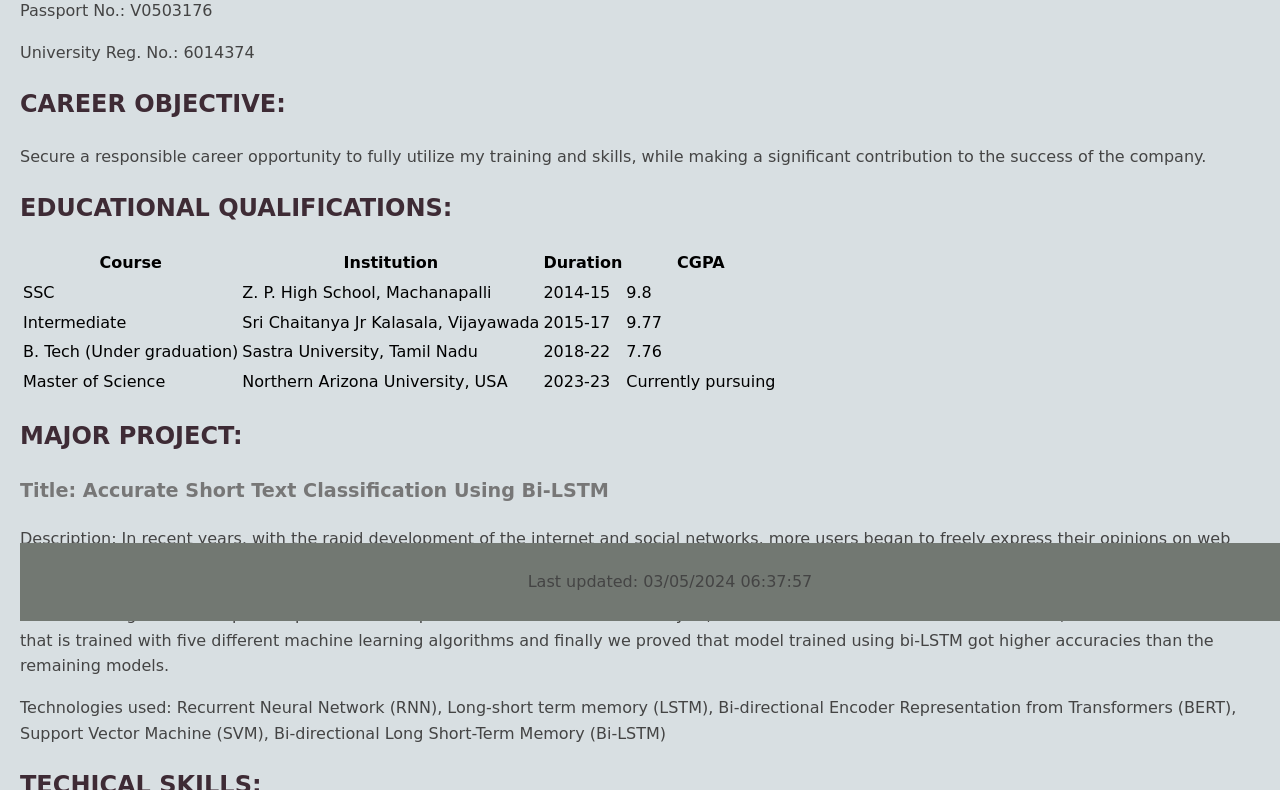
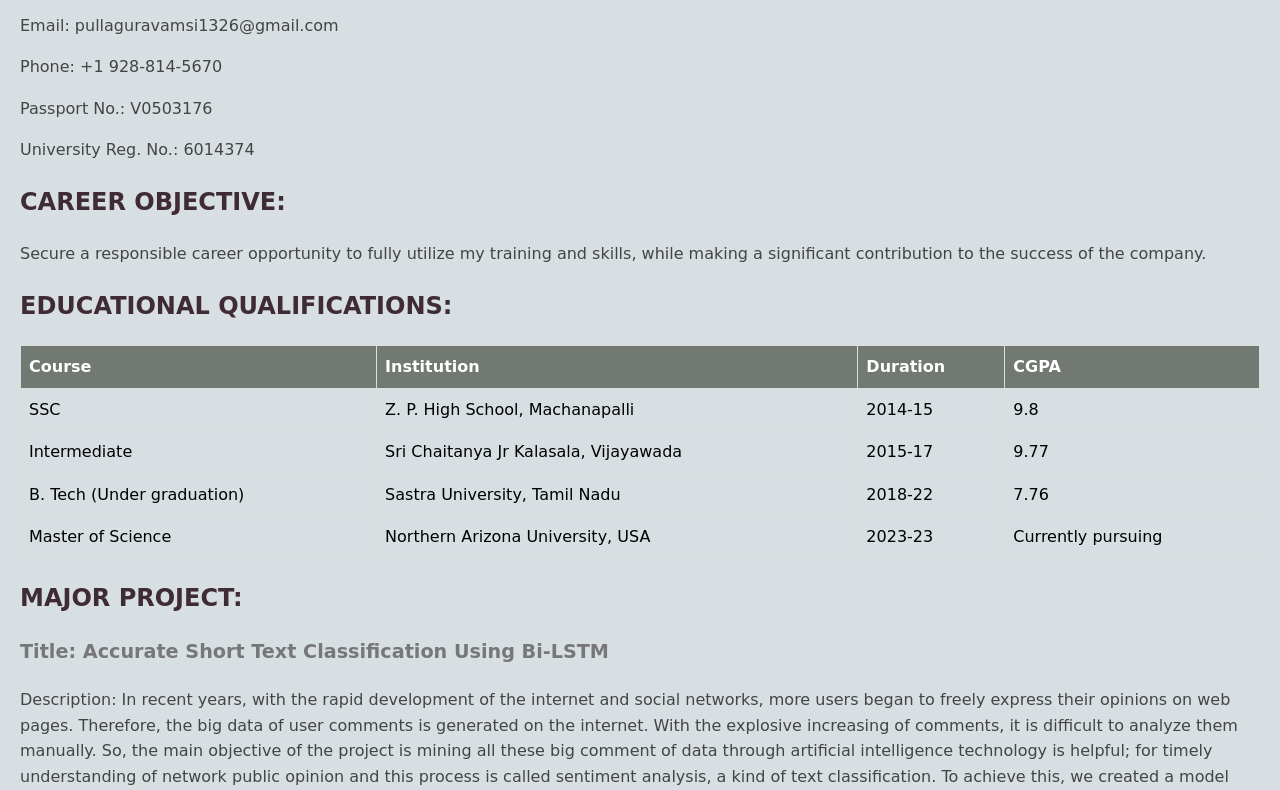
Before and after one commit to VamsiPullagura6677/ITC-505, a plain HTML site: page lab-4/index.html in a window 1280 px wide. Shown: the part 179-969 px from the top of the page. Drawn offline with Linux system fonts and the light colour scheme.

Commit message:
Update index.html

```diff
--- a/lab-4/index.html
+++ b/lab-4/index.html
@@ -20,6 +20,7 @@
         h1 {
             color: #1a211f;
             font-size: 2em;
+            text-align: center;
         }
 
         h2 {
@@ -42,22 +43,48 @@
             padding-left: 20px;
         }
 
+        table {
+            border-collapse: collapse;
+            width: 100%;
+            margin-bottom: 20px;
+        }
+
+        th, td {
+            border: 1px solid #ddd;
+            padding: 8px;
+            text-align: left;
+        }
+
+        th {
+            background-color: #727872;
+            color: #fff;
+        }
+
         a {
             color: #2500cc;
         }
 
         footer {
-            background-color:#727872;
+            background-color: #727872;
             color: #fff;
             text-align: center;
             padding: 10px;
-            position: fixed;
-            bottom: 0;
             width: 100%;
         }
     </style>
 </head>
 <body>
+    <!-- Last Updated Section -->
+    <footer>
+        <p>Last updated:
+            <span id="lastModified"></span>
+        </p>
+    </footer>
+    <script type="text/javascript">
+         var x = document.lastModified;
+         document.getElementById('lastModified').textContent = x;
+    </script>
+
     <!-- Resume Content -->
     <h1>VAMSI PULLAGURA</h1>
     <p>Email: pullaguravamsi1326@gmail.com</p>
@@ -68,6 +95,8 @@
     <h2>CAREER OBJECTIVE:</h2>
     <p>Secure a responsible career opportunity to fully utilize my training and skills, while making a significant contribution to the success of the company.</p>
 
+    <!-- Educational Qualifications Table -->
+    <section>
         <h2>EDUCATIONAL QUALIFICATIONS:</h2>
         <table>
             <tr>
@@ -101,18 +130,20 @@
                 <td>Currently pursuing</td>
             </tr>
         </table>
+    </section>
 
     <h2>MAJOR PROJECT:</h2>
     <h3>Title: Accurate Short Text Classification Using Bi-LSTM</h3>
     <p>Description: In recent years, with the rapid development of the internet and social networks, more users began to freely express their opinions on web pages. Therefore, the big data of user comments is generated on the internet. With the explosive increasing of comments, it is difficult to analyze them manually. So, the main objective of the project is mining all these big comment of data through artificial intelligence technology is helpful; for timely understanding of network public opinion and this process is called sentiment analysis, a kind of text classification. To achieve this, we created a model that is trained with five different machine learning algorithms and finally we proved that model trained using bi-LSTM got higher accuracies than the remaining models.</p>
     <p>Technologies used: Recurrent Neural Network (RNN), Long-short term memory (LSTM), Bi-directional Encoder Representation from Transformers (BERT), Support Vector Machine (SVM), Bi-directional Long Short-Term Memory (Bi-LSTM)</p>
 
-    <h2>TECHICAL SKILLS:</h2>
+    <h2>TECHNICAL SKILLS:</h2>
     <ul id="tech-skills">
         <li>Languages: C, Java, Python</li>
         <li>Operating Systems: Windows, Linux</li>
     </ul>
 
+    <!-- Employment Section -->
     <div class="employment">
         <h2>PREVIOUS EMPLOYMENT:</h2>
         <p>Company: Mphasis Private Ltd.</p>
@@ -140,13 +171,12 @@
         <li>Creative and a good team player</li>
     </ul>
 
+    <!-- Declaration -->
     <h2>DECLARATION:</h2>
     <p>I hereby declare that all the details furnished above are true to my knowledge and any discrepancies may be subject to enquiry.</p>
 
     <p>Vamsi Pullagura</p>
     <p>Flagstaff, Arizona United States of America</p>
-
-    <!-- Addendum -->
     <h2>Addendum:</h2>
     <p>Throughout the meticulous design process of this webpage, specific styling choices were carefully considered to enhance both aesthetics and user engagement.</p>
 
@@ -159,14 +189,5 @@
     <p>Margins and paddings have been meticulously adjusted to uphold a well-organized and visually pleasing layout. The overall design seeks to eliminate clutter and offers ample white space, thereby improving readability and aesthetic appeal.</p>
 
     <p>Furthermore, a footer has been thoughtfully incorporated, displaying the last modified date. This addition ensures users are informed about the most recent updates to the content, fostering transparency and enhancing the overall user experience.</p>
-
-<!-- Footer -->
-<footer>
-    <p>Last updated:
-        <span id="lastModified"></span>
-    </p>
-</footer>
-<script type="text/javascript">
-     var x = document.lastModified;
-     document.getElementById('lastModified').textContent = x;
-</script>
+</body>
+</html>
```
Lines whose indentation alone changed are shown as unchanged.
